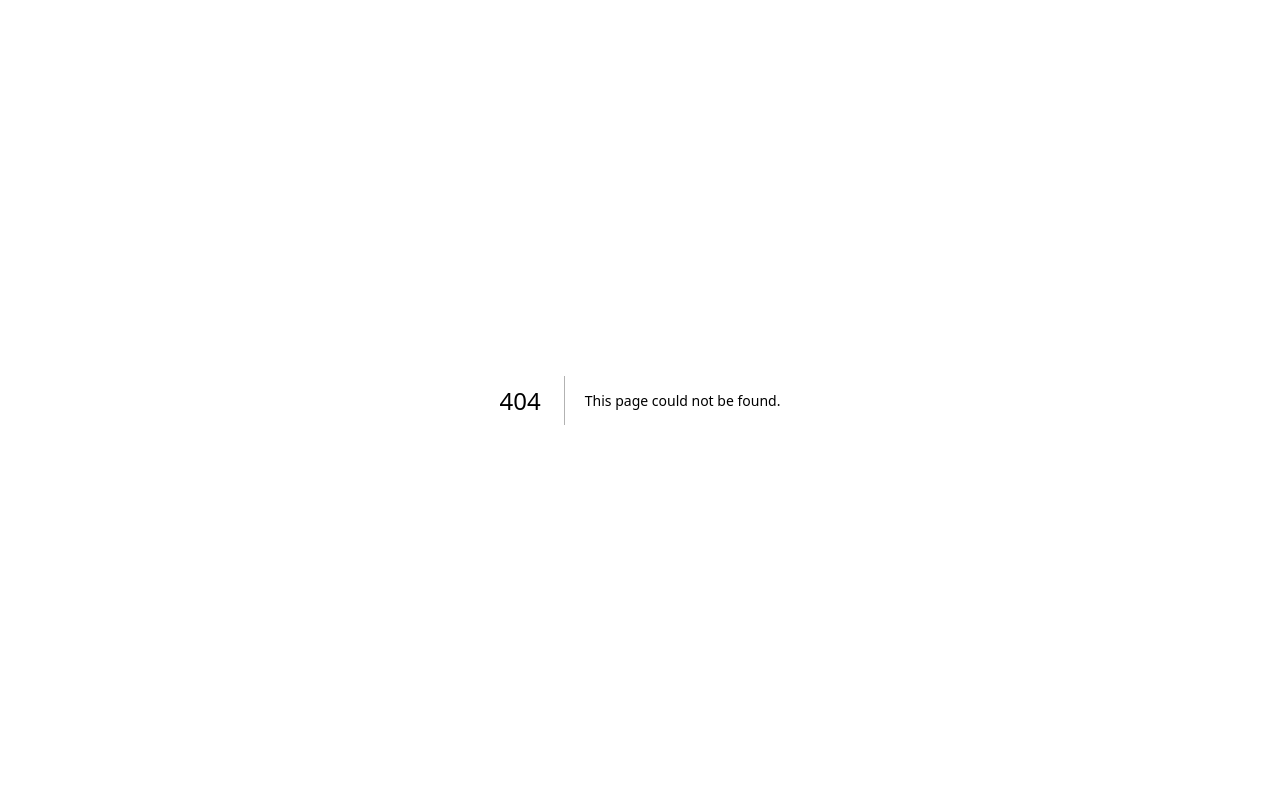
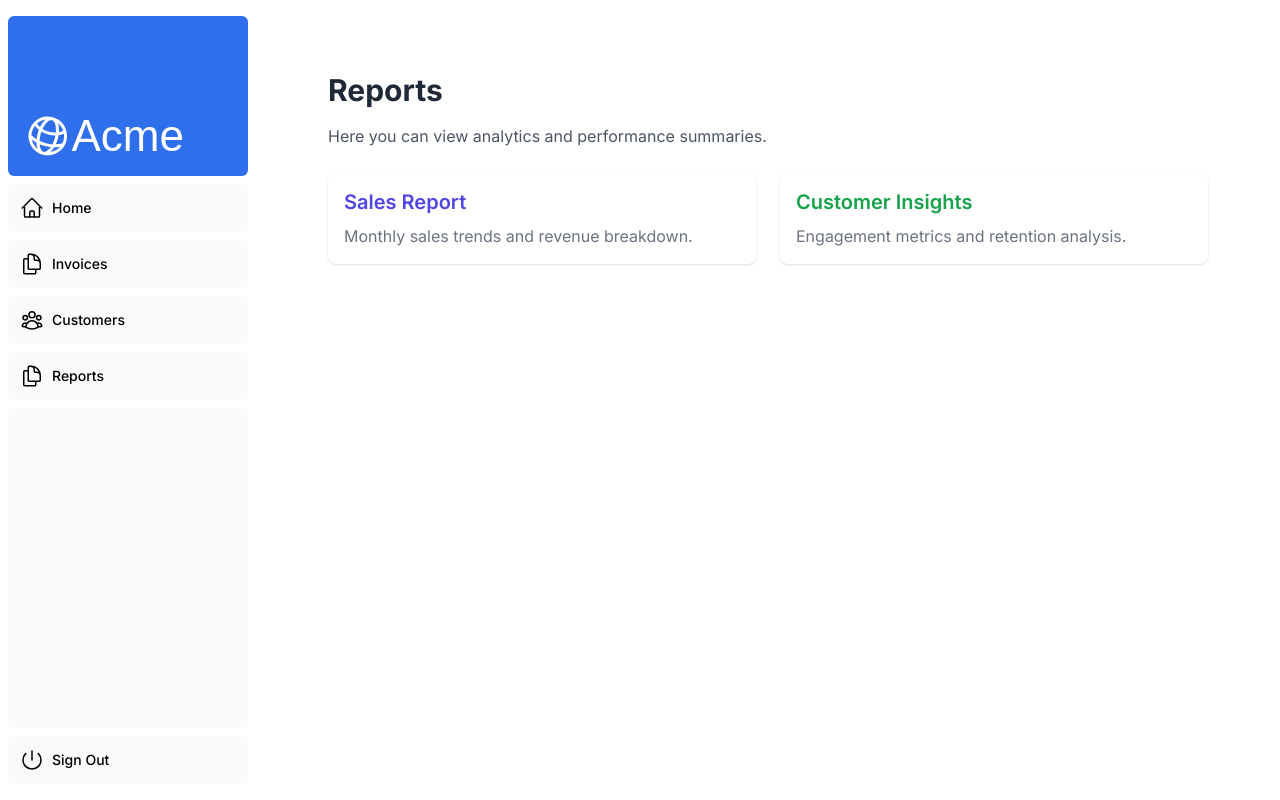
Before and after one commit to kanzo123/nextjs-dashboard2, a Next.js app: page /dashboard/reports in a window 1280 px wide. Before the commit this address had no page. Built offline with nearby package versions, Linux system fonts and the light colour scheme; a web font is replaced by a local one.

Commit message:
feat: add reports route

```diff
--- /dev/null
+++ b/app/dashboard/reports/page.tsx
@@ -0,0 +1,25 @@
+export default function Page() {
+  return (
+    <div className="p-6">
+      <h1 className="text-3xl font-bold text-gray-800 mb-4">Reports</h1>
+      <p className="text-gray-600 mb-6">
+        Here you can view analytics and performance summaries.
+      </p>
+
+      <div className="grid grid-cols-1 md:grid-cols-2 gap-6">
+        {/* Card 1 */}
+        <div className="bg-white shadow rounded-lg p-4 hover:shadow-md transition">
+          <h2 className="text-xl font-semibold text-indigo-600 mb-2">Sales Report</h2>
+          <p className="text-gray-500">Monthly sales trends and revenue breakdown.</p>
+        </div>
+
+        {/* Card 2 */}
+        <div className="bg-white shadow rounded-lg p-4 hover:shadow-md transition">
+          <h2 className="text-xl font-semibold text-green-600 mb-2">Customer Insights</h2>
+          <p className="text-gray-500">Engagement metrics and retention analysis.</p>
+        </div>
+      </div>
+    </div>
+  );
+
+};
--- a/app/ui/dashboard/nav-links.tsx
+++ b/app/ui/dashboard/nav-links.tsx
@@ -14,6 +14,7 @@ const links = [
     icon: DocumentDuplicateIcon,
   },
   { name: 'Customers', href: '/dashboard/customers', icon: UserGroupIcon },
+  { name: 'Reports', href: '/dashboard/reports', icon: DocumentDuplicateIcon },
 ];
 
 export default function NavLinks() {
```
